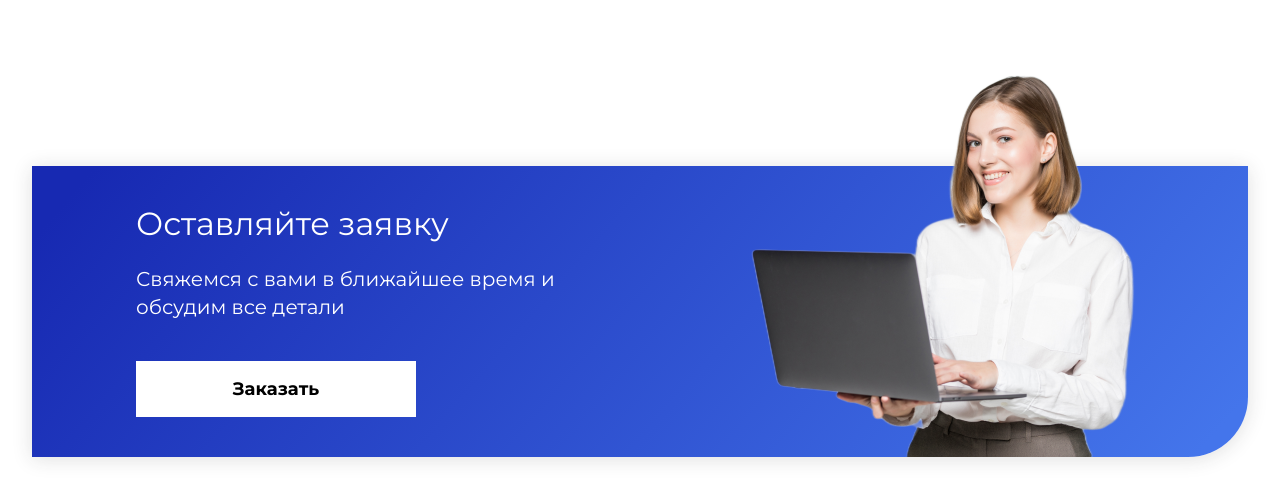
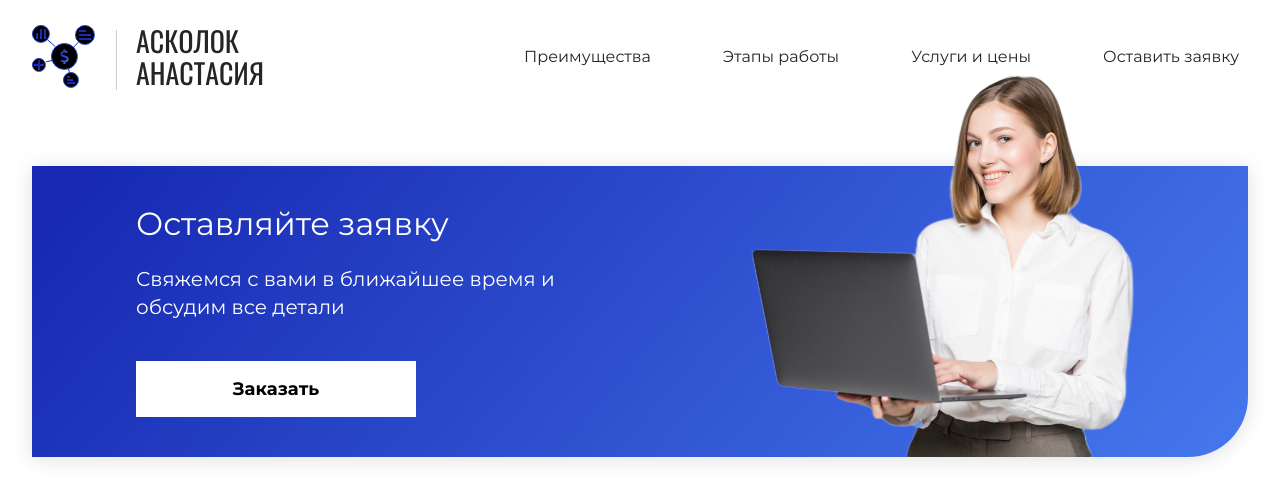
Before and after one commit to SoftRyzen-internship/askolok-website-development, a Next.js app: page / in a window 1280 px wide. Shown: the top 500 px of the page. Built offline with nearby package versions, Linux system fonts and the light colour scheme.

Commit message:
Header/Nav-Link
add header, nav, link, scroll, style

```diff
--- /dev/null
+++ b/components/Logo/Logo.jsx
@@ -0,0 +1,31 @@
+import NextLink from 'next/link';
+
+import LogoA from '@/public/logoA.svg';
+
+// import Logo from '@/public/assets/icon/logo.svg';
+// import LogoM from '@/public/assets/icon/logoM.svg';
+
+function CompanyLogo() {
+  // const { less768px } = useBreakpoints();
+
+  return (
+    <NextLink href="/" className="cursor-pointer">
+      <LogoA
+        aria-label="Логотип компанії"
+        className="hover:inherit focus:inherit mx-auto fill-inherit"
+      />
+
+      {/* <Logo
+          aria-label="Логотип компанії"
+          className="hover:inherit focus:inherit mx-auto fill-inherit"
+        /> */}
+
+      {/* <p
+        className={`font-tanPearl mx-auto max-w-[44px] text-[12px] uppercase md:max-w-[85px] md:text-[24px] md:leading-8`}
+      >
+      </p> */}
+    </NextLink>
+  );
+}
+
+export default CompanyLogo;
--- a/layout/Layout.tsx
+++ b/layout/Layout.tsx
@@ -1,11 +1,14 @@
 import { FC } from 'react';
 import { Toaster } from 'react-hot-toast';
+import Policy from ""
 
 import { ILayout } from './Layout.props';
+import Header from '@/page-components/Header/Header';
 
 const Layout: FC<ILayout> = ({ children }) => {
   return (
     <div className=" flex h-full min-h-screen flex-col">
+      <Header />
       <main className="flex-grow">
         {children}
         <Toaster
@@ -16,6 +19,7 @@ const Layout: FC<ILayout> = ({ children }) => {
           }}
         />
       </main>
+      <Policy />
     </div>
   );
 };
--- a/package.json
+++ b/package.json
@@ -9,9 +9,12 @@
     "lint": "next lint"
   },
   "dependencies": {
+    "@headlessui/react": "^1.7.15",
+    "@heroicons/react": "^2.0.18",
     "@types/node": "20.3.1",
     "@types/react": "18.2.12",
     "@types/react-dom": "18.2.5",
+    "@types/react-scroll": "^1.8.7",
     "autoprefixer": "10.4.14",
     "eslint": "8.42.0",
     "eslint-config-next": "13.4.5",
--- /dev/null
+++ b/page-components/Header/Header.tsx
@@ -0,0 +1,188 @@
+import { Disclosure, Transition } from '@headlessui/react';
+import { XMarkIcon, Bars3BottomLeftIcon } from '@heroicons/react/24/outline';
+import { useEffect, useState } from 'react';
+import { Link, scroller } from 'react-scroll';
+
+// import Image from 'next/image';
+import CompanyLogo from '../../components/Logo/Logo';
+import navigation from './navigation';
+
+function Header() {
+  const [mobileMenuOpen, setMobileMenuOpen] = useState(false);
+  const [activeLink, setActiveLink] = useState('');
+
+  const handleSetActive = (to: string) => {
+    setActiveLink(to);
+  };
+
+  const handleClick = (element: string) => {
+    if (element) {
+      setMobileMenuOpen(false);
+      scroller.scrollTo(element, {
+        duration: 500,
+        smooth: true,
+      });
+    }
+  };
+
+  useEffect(() => {
+    mobileMenuOpen
+      ? (document.body.style.overflow = 'hidden')
+      : (document.body.style.overflow = 'auto');
+  }, [mobileMenuOpen]);
+
+  return (
+    <header className="fixed left-0 right-0 top-0 z-50 bg-transparent">
+      <div className="">
+        <Disclosure as="nav" className="container">
+          {({ open }) => (
+            <>
+              <div
+                className={`${
+                  open && 'hidden'
+                } flex items-center justify-between py-[21px] md:py-8 xl:py-6`}
+              >
+                <div className="flex items-center">
+                  <CompanyLogo />
+                  <div className="hidden xl:block">
+                    <ul className="ml-[260px] flex items-baseline space-x-[72px]">
+                      {navigation.map(item => (
+                        <li
+                          key={item.id}
+                          onKeyUp={event => {
+                            if (event.key === 'Enter') {
+                              handleClick(item.href);
+                            }
+                          }}
+                        >
+                          <Link
+                            activeClass="active"
+                            tabIndex={0}
+                            to={item.href}
+                            spy={true}
+                            smooth={true}
+                            duration={500}
+                            key={item.id}
+                            onSetActive={handleSetActive}
+                            className={`${
+                              activeLink === item.name ? 'font-semibold underline' : ''
+                            } cursor-pointer py-2 text-blackBg`}
+                          >
+                            {item.name}
+                          </Link>
+                        </li>
+                      ))}
+                    </ul>
+                  </div>
+                </div>
+
+                <div className="-mr-1 flex xl:hidden">
+                  {/* Mobile menu button */}
+                  <Disclosure.Button
+                    onClick={() => {
+                      if (open) {
+                        setMobileMenuOpen(false);
+                      } else {
+                        setMobileMenuOpen(true);
+                      }
+                    }}
+                    className="inline-flex items-center justify-center p-2"
+                  >
+                    <span className="sr-only">Open main menu</span>
+                    {!open && (
+                      <Bars3BottomLeftIcon
+                        width={48}
+                        height={48}
+                        className="block h-8 w-8 md:h-12 md:w-12"
+                        aria-hidden="true"
+                      />
+                    )}
+                  </Disclosure.Button>
+                </div>
+              </div>
+
+              <Disclosure.Panel
+                className={`absolute left-0 right-0 top-full z-20 w-screen overflow-y-auto bg-blueBg bg-center pb-[300px] pt-[80px] md:pb-[210px] md:pt-[60px] xl:hidden ${
+                  open ? '' : 'hidden'
+                }`}
+              >
+                {({ open, close }) => (
+                  <div className="container relative flex w-screen flex-col items-center">
+                    <div className="-mr-1 flex xl:hidden">
+                      {/* Mobile menu button */}
+                      <Disclosure.Button
+                        onClick={() => {
+                          if (open) {
+                            setMobileMenuOpen(false);
+                          } else {
+                            setMobileMenuOpen(true);
+                          }
+                        }}
+                        className="absolute bottom-[91%] right-0 z-20 p-8"
+                      >
+                        <span className="sr-only">Open main menu</span>
+                        {open && (
+                          <XMarkIcon
+                            width={24}
+                            height={24}
+                            className="block h-8 w-8 md:h-8 md:w-8"
+                            aria-hidden="true"
+                          />
+                        )}
+                      </Disclosure.Button>
+                    </div>
+                    <CompanyLogo />
+                    <ul className="mt-[60px] flex flex-col items-center justify-center space-y-10 md:mt-20 md:space-y-16">
+                      {navigation.map(item => (
+                        <li
+                          key={item.id}
+                          onKeyUp={event => {
+                            if (event.key === 'Enter') {
+                              handleClick(item.href);
+                              close();
+                            }
+                          }}
+                        >
+                          <Link
+                            key={item.name}
+                            to={item.href}
+                            tabIndex={0}
+                            onClick={() => {
+                              handleClick(item.href);
+                              if (open) {
+                                setMobileMenuOpen(false);
+                                setTimeout(() => {
+                                  close();
+                                }, 0);
+                              } else {
+                                setMobileMenuOpen(true);
+                              }
+                            }}
+                            className="block cursor-pointer text-[20px] leading-[1.2] text-blackBg md:text-[32px]"
+                          >
+                            {item.name}
+                          </Link>
+                        </li>
+                      ))}
+                    </ul>
+                    {/* <div>
+                      <Image
+                        className="h-[307px] w-[280px] md:h-[368px] md:w-[336px]"
+                        src={mainImage}
+                        alt="Святковий пиріг зі свечами"
+                        width={488}
+                        height={543}
+                      />
+                    </div> */}
+                  </div>
+                )}
+              </Disclosure.Panel>
+            </>
+          )}
+        </Disclosure>
+      </div>
+    </header>
+  );
+}
+
+export default Header;
--- /dev/null
+++ b/page-components/Header/navigation.tsx
@@ -0,0 +1,8 @@
+const navigation = [
+  { name: 'Преимущества', href: 'advantages', id: 1 },
+  { name: 'Этапы работы', href: 'stagesOfWork', id: 2 },
+  { name: 'Услуги и цены', href: 'servicesAndPrices', id: 3 },
+  { name: 'Оставить заявку', href: 'submitApplication', id: 4 },
+];
+
+export default navigation;
--- /dev/null
+++ b/page-components/Section/Section.jsx
@@ -0,0 +1,7 @@
+
+
+const Policy = () => {
+  return <div id="advantages" className="h-[1500px]">ttttttttttttttttttttfgjfgjfjfjfgf ttgfj</div>
+};
+
+export default Policy;
--- a/tsconfig.json
+++ b/tsconfig.json
@@ -18,6 +18,6 @@
      "@/*": ["./*"]
     }
   },
-  "include": ["next-env.d.ts", "**/*.ts", "**/*.tsx"],
+  "include": ["next-env.d.ts", "**/*.ts", "**/*.tsx", "components/Logo/Logo.jsx"],
   "exclude": ["node_modules"]
 }
```
Also changed, not shown: public/logoA.svg (added), 1 other file (tests, documents, lock files or other folders).
